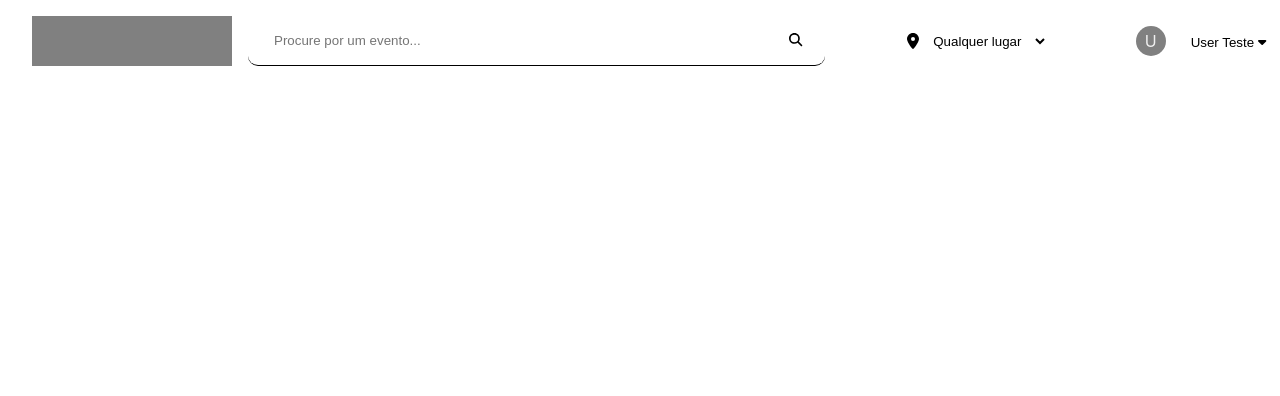
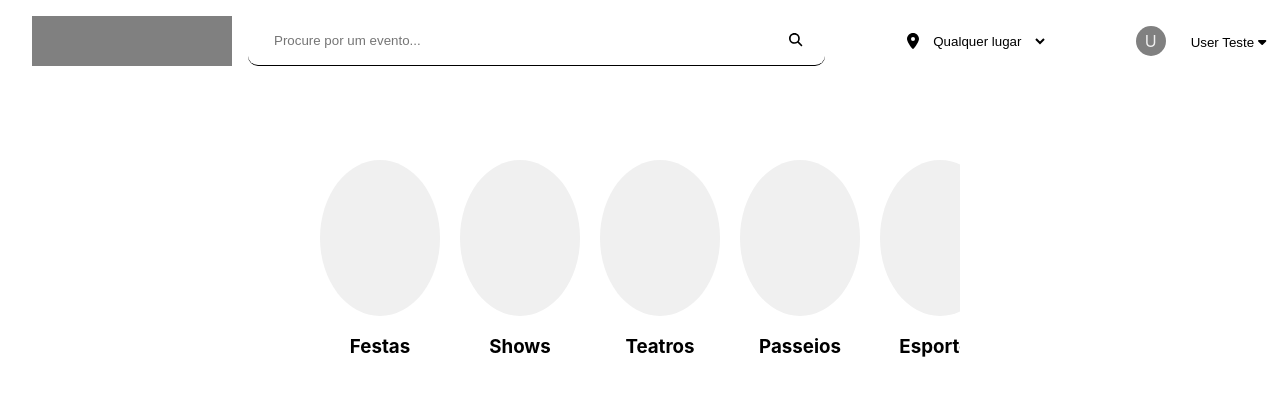
Before and after one commit to PedroCestaro/Eventy-front, a React (Create React App) app: page / in a window 1280 px wide. Shown: the top 396 px of the page. Built offline with nearby package versions, Linux system fonts and the light colour scheme.

Commit message:
[feat] starting to organize the index view and style carousel

```diff
--- a/src/App.tsx
+++ b/src/App.tsx
@@ -1,12 +1,12 @@
 import React from 'react';
 import logo from './logo.svg';
 import './App.css';
-import Header from './components/Header/header';
+import Inndex from './views/Index/Index';
 
 function App() {
   return (
     <div className="App">
-      <Header />
+      <Inndex/>
     </div>
   );
 }
--- a/src/components/Header/header.tsx
+++ b/src/components/Header/header.tsx
@@ -22,7 +22,7 @@ export default function Header() {
     }
 
     return (
-        <header>
+
             <nav id="main-bar">
                 <div id="logo">
                     <div style={{ width: "200px", height: "50px", backgroundColor: "grey" }}></div>
@@ -51,6 +51,5 @@ export default function Header() {
                 <UserInfo />
 
             </nav>
-        </header>
     );
 }
--- /dev/null
+++ b/src/components/categoryCaroseul/categoryCaroseul.tsx
@@ -0,0 +1,23 @@
+import React from "react";
+
+import "./categoryCarousel.css"
+
+import data from "../../data/categories";
+import CategoryItem from "./categoryItem";
+
+export default function CategoryCarousel(){
+
+    return(
+        <div id="carousel-categories">
+            <div id="swiper-category">
+                {
+                    data.categories.map((category) => {
+                        return(
+                            <CategoryItem key={category.id} id={category.id} name={category.name} />
+                        )
+                    })
+                }
+            </div>
+        </div>
+    )
+}
--- /dev/null
+++ b/src/components/categoryCaroseul/categoryCarousel.css
@@ -0,0 +1,11 @@
+#carousel-categories{
+    margin-left: auto;
+    margin-right: auto;
+    width: 50vw;
+    overflow: hidden;
+}
+
+#swiper-category{
+    display: flex;
+    width: min-content;
+}
--- /dev/null
+++ b/src/components/categoryCaroseul/categoryItem.css
@@ -0,0 +1,19 @@
+.category-container{
+    width: 120px;
+    margin-right: 20px;
+}
+
+.category-item{
+   width: 100%;
+    display: flex;
+    flex-direction: column;
+    align-items: center;
+    justify-items: center;
+}
+
+.category-img-container{
+    height: 156px;
+    width: 100%;
+    background-color: #f0f0f0;
+    border-radius: 50%;
+}
--- /dev/null
+++ b/src/components/categoryCaroseul/categoryItem.tsx
@@ -0,0 +1,21 @@
+import React from "react";
+import "./categoryItem.css"
+
+interface category{
+    id: number,
+    name: string
+}
+
+export default function CategoryItem(props : category){
+    return(
+        <div className="category-container">
+            <div className="category-item">
+                    <div className="category-img-container">
+                    </div>
+                    <div className="categroy-name">
+                        <h3>{props.name}</h3>
+                    </div>
+            </div>
+        </div>
+    )
+}
--- /dev/null
+++ b/src/views/Index/Index.tsx
@@ -0,0 +1,22 @@
+import React from "react";
+import Header from "../../components/Header/header";
+import CategoryCarousel from "../../components/categoryCaroseul/categoryCaroseul";
+
+
+import "./index.css"
+
+export default function Inndex(){
+
+    return(
+        <div>
+            <header>
+                <Header/>
+            </header>
+            <main id="main-container">
+                <CategoryCarousel/>
+            </main>
+        </div>
+
+    )
+
+}
--- /dev/null
+++ b/src/views/Index/index.css
@@ -0,0 +1,5 @@
+#main-container{
+    margin: auto;
+    padding-top: 10rem;
+    width: 100vw;
+}
```
Also changed, not shown: src/components/Header/categoryCaroseul/categoryCaroseul.tsx (deleted, +0 -18 lines), src/components/Header/categoryCaroseul/categoryItem.tsx (deleted, +0 -19 lines).
